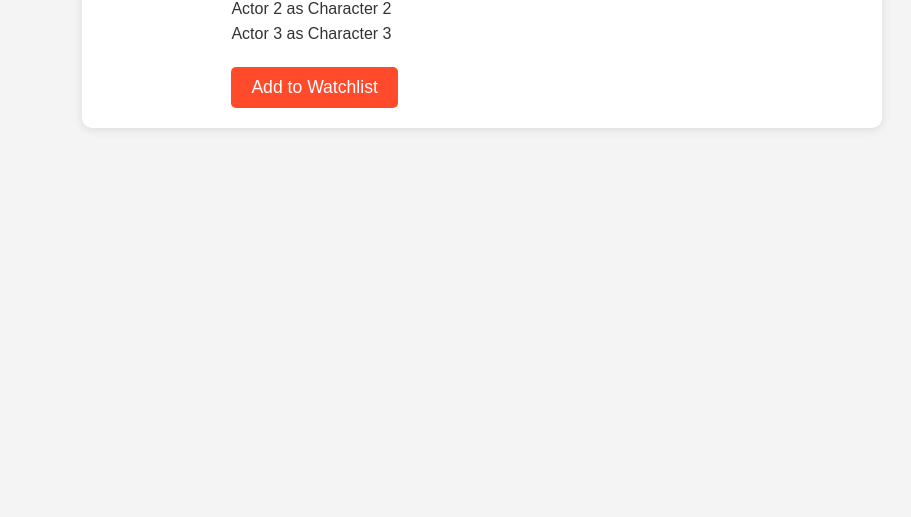
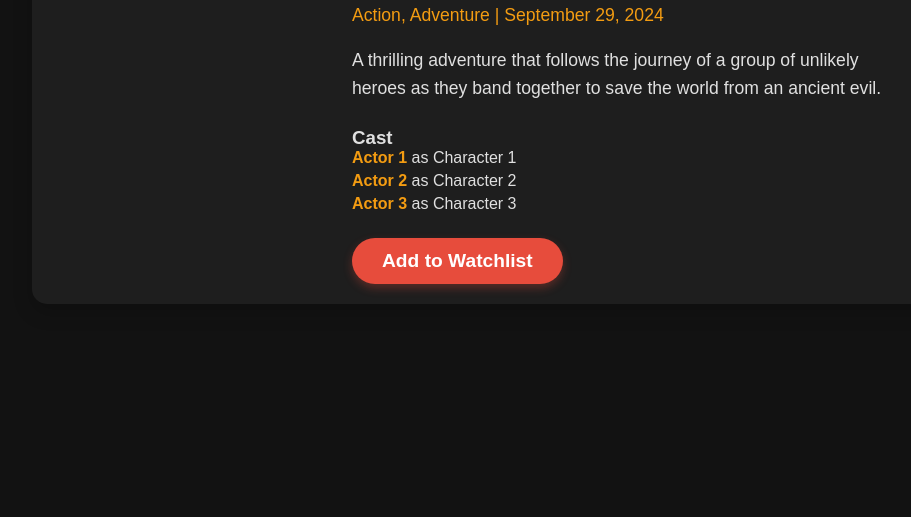
Before and after one commit to Fector101/Tests, a plain HTML site: page index.html in a window 1280 px wide. Shown: the part 283-800 px from the top of the page, without its empty margins (158-1069 px from the left). Drawn offline with Linux system fonts and the light colour scheme.

Commit message:
Update styles.css

```diff
--- a/styles.css
+++ b/styles.css
@@ -1,3 +1,4 @@
+/* General Reset */
 * {
   margin: 0;
   padding: 0;
@@ -5,47 +6,63 @@
 }
 
 body {
-  font-family: 'Arial', sans-serif;
-  background-color: #f4f4f4;
-  color: #333;
-  line-height: 1.6;
-  padding: 20px;
+  font-family: 'Montserrat', sans-serif;
+  background-color: #121212;
+  color: #e0e0e0;
+  padding: 30px;
+  display: flex;
+  justify-content: center;
+  align-items: center;
+  min-height: 100vh;
 }
 
 .movie-container {
   display: flex;
-  background-color: white;
-  padding: 20px;
-  border-radius: 10px;
-  box-shadow: 0 2px 10px rgba(0, 0, 0, 0.1);
-  max-width: 800px;
-  margin: auto;
+  flex-wrap: wrap;
+  background-color: #1e1e1e;
+  border-radius: 15px;
+  overflow: hidden;
+  box-shadow: 0 8px 20px rgba(0, 0, 0, 0.2);
+  max-width: 900px;
 }
 
 .movie-poster img {
-  width: 250px;
+  width: 100%;
   height: auto;
-  border-radius: 10px;
+  object-fit: cover;
+}
+
+.movie-poster {
+  flex: 1;
+  min-width: 300px;
 }
 
 .movie-details {
-  margin-left: 20px;
-  flex: 1;
+  flex: 2;
+  padding: 20px;
+  display: flex;
+  flex-direction: column;
+  justify-content: space-between;
 }
 
 .movie-title {
   font-size: 2.5rem;
+  font-weight: bold;
+  color: #ffffff;
   margin-bottom: 10px;
+  letter-spacing: 1px;
 }
 
-.movie-genre, .release-date {
+.movie-info {
   font-size: 1.1rem;
-  margin-bottom: 10px;
+  margin-bottom: 20px;
+  color: #f39c12;
 }
 
 .movie-description {
-  margin: 15px 0;
-  font-size: 1rem;
+  font-size: 1.1rem;
+  line-height: 1.6;
+  margin-bottom: 25px;
 }
 
 .cast-list {
@@ -53,17 +70,45 @@ body {
   margin-bottom: 20px;
 }
 
+.cast-list li {
+  margin-bottom: 5px;
+}
+
+.cast-list li span {
+  font-weight: bold;
+  color: #f39c12;
+}
+
 .add-to-watchlist {
-  background-color: #ff4b2b;
+  align-self: flex-start;
+  background-color: #e74c3c;
   color: white;
   border: none;
-  padding: 10px 20px;
-  font-size: 1.1rem;
-  border-radius: 5px;
+  padding: 12px 30px;
+  font-size: 1.2rem;
+  font-weight: bold;
+  border-radius: 30px;
   cursor: pointer;
-  transition: background-color 0.3s ease;
+  transition: all 0.3s ease;
+  box-shadow: 0 4px 10px rgba(231, 76, 60, 0.3);
 }
 
 .add-to-watchlist:hover {
-  background-color: #ff2a1b;
+  background-color: #c0392b;
+  box-shadow: 0 6px 15px rgba(231, 76, 60, 0.5);
 }
+
+@media (max-width: 768px) {
+  .movie-container {
+    flex-direction: column;
+  }
+
+  .movie-poster img {
+    width: 100%;
+    height: auto;
+  }
+
+  .movie-details {
+    padding: 15px;
+  }
+}
```
